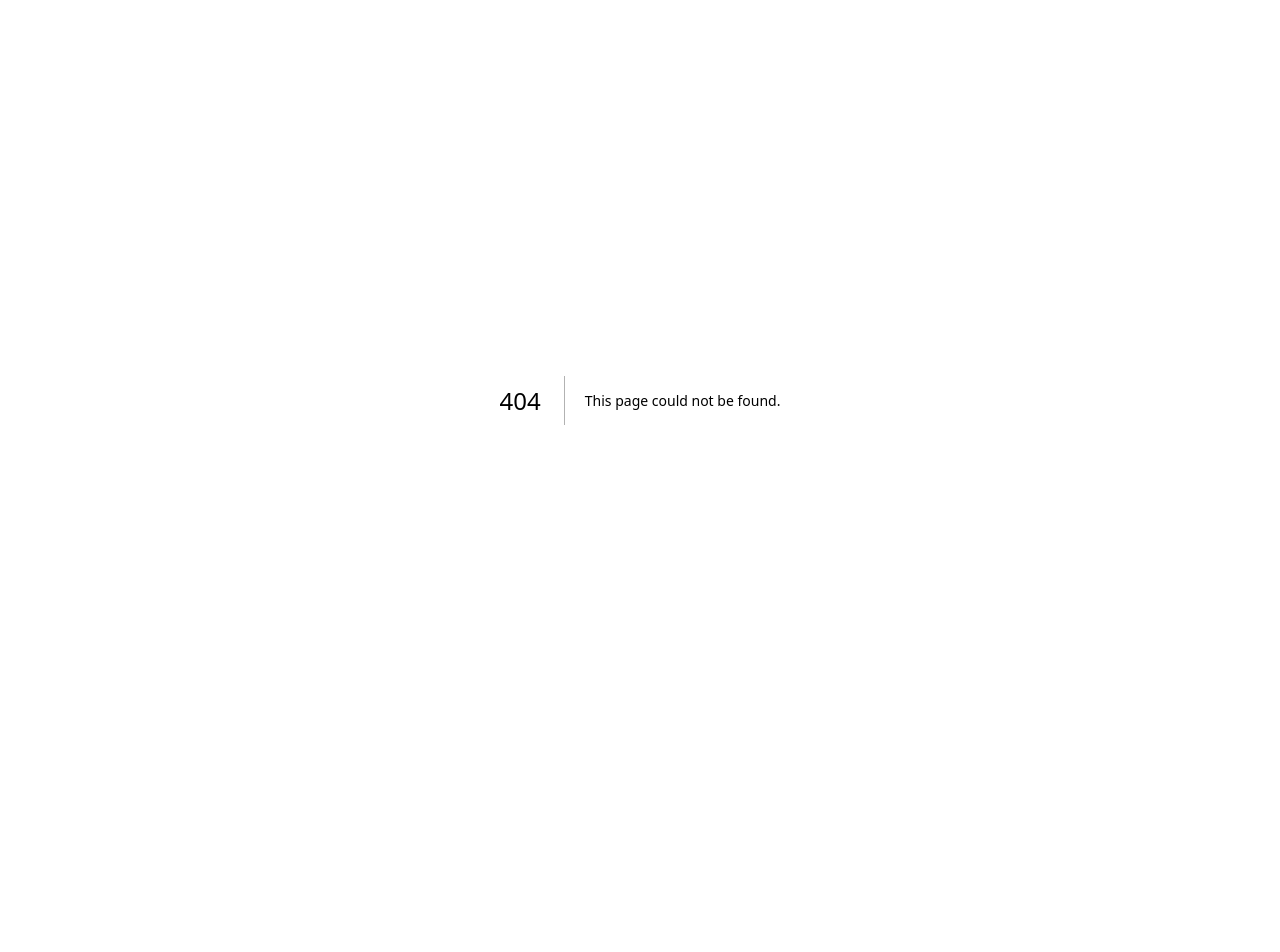
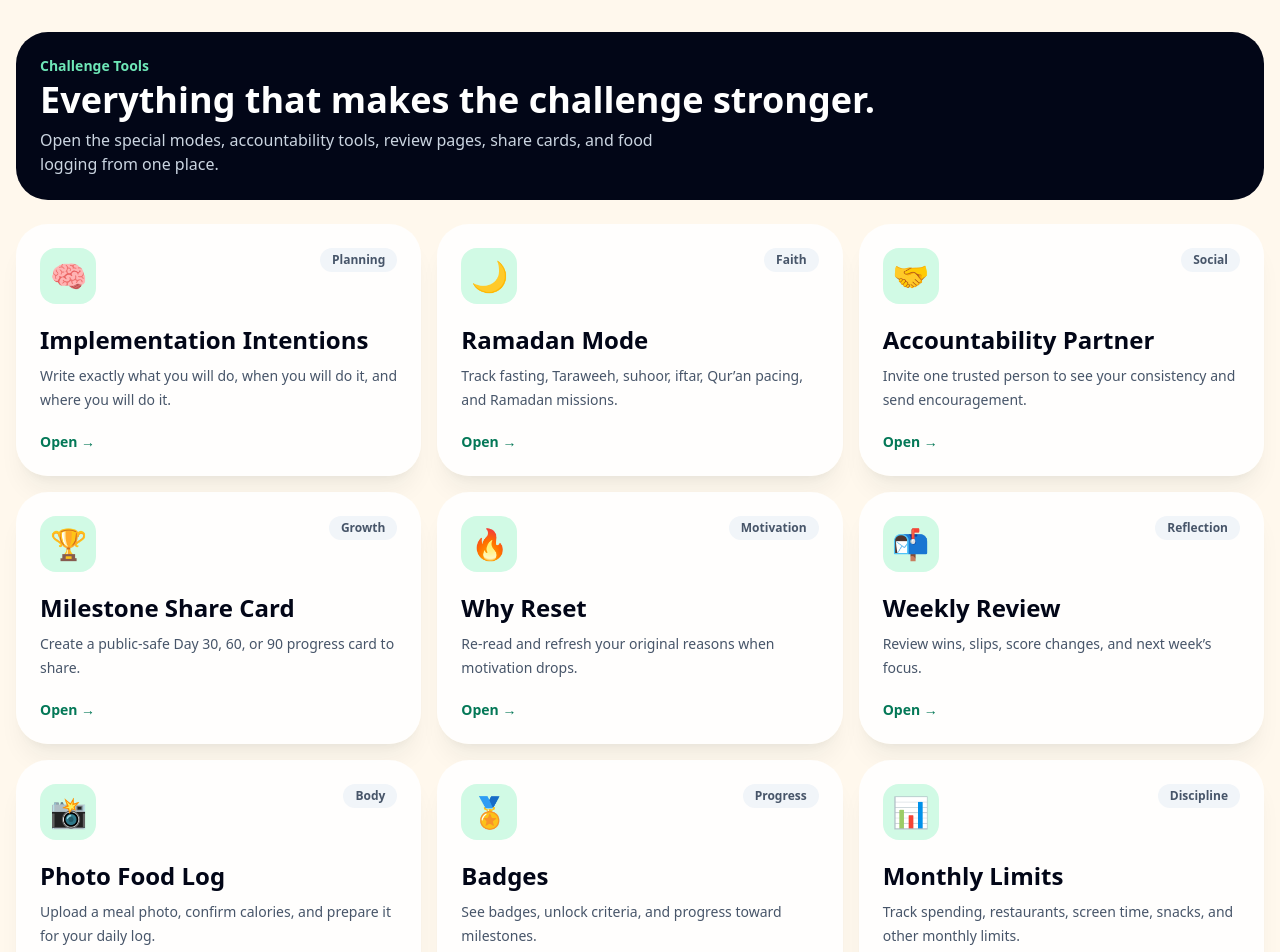
Before and after one commit to hxhhxxs/The-Challenge-, a Next.js app: page /tools in a window 1280 px wide. Before the commit this address had no page. Shown: the top 952 px of the page. Before the commit the page ends 800 px from the top, so only its background shows below. Built offline with nearby package versions, Linux system fonts and the light colour scheme.

Commit message:
Add Challenge Tools hub page

```diff
--- /dev/null
+++ b/app/tools/page.tsx
@@ -0,0 +1,114 @@
+import Link from "next/link";
+import { cardClass, pageBg } from "@/lib/challenge-ui";
+
+const tools = [
+  {
+    title: "Implementation Intentions",
+    href: "/intentions",
+    icon: "🧠",
+    description: "Write exactly what you will do, when you will do it, and where you will do it.",
+    tag: "Planning",
+  },
+  {
+    title: "Ramadan Mode",
+    href: "/ramadan",
+    icon: "🌙",
+    description: "Track fasting, Taraweeh, suhoor, iftar, Qur’an pacing, and Ramadan missions.",
+    tag: "Faith",
+  },
+  {
+    title: "Accountability Partner",
+    href: "/partner",
+    icon: "🤝",
+    description: "Invite one trusted person to see your consistency and send encouragement.",
+    tag: "Social",
+  },
+  {
+    title: "Milestone Share Card",
+    href: "/share-card",
+    icon: "🏆",
+    description: "Create a public-safe Day 30, 60, or 90 progress card to share.",
+    tag: "Growth",
+  },
+  {
+    title: "Why Reset",
+    href: "/why-reset",
+    icon: "🔥",
+    description: "Re-read and refresh your original reasons when motivation drops.",
+    tag: "Motivation",
+  },
+  {
+    title: "Weekly Review",
+    href: "/weekly-review",
+    icon: "📬",
+    description: "Review wins, slips, score changes, and next week’s focus.",
+    tag: "Reflection",
+  },
+  {
+    title: "Photo Food Log",
+    href: "/food-photo",
+    icon: "📸",
+    description: "Upload a meal photo, confirm calories, and prepare it for your daily log.",
+    tag: "Body",
+  },
+  {
+    title: "Badges",
+    href: "/badges",
+    icon: "🏅",
+    description: "See badges, unlock criteria, and progress toward milestones.",
+    tag: "Progress",
+  },
+  {
+    title: "Monthly Limits",
+    href: "/limits",
+    icon: "📊",
+    description: "Track spending, restaurants, screen time, snacks, and other monthly limits.",
+    tag: "Discipline",
+  },
+];
+
+export default function ToolsPage() {
+  return (
+    <main className={pageBg}>
+      <div className="mx-auto max-w-7xl space-y-6">
+        <section className="rounded-[2rem] bg-slate-950 p-6 text-white">
+          <p className="text-sm font-bold text-emerald-300">Challenge Tools</p>
+          <h1 className="mt-1 text-4xl font-black">Everything that makes the challenge stronger.</h1>
+          <p className="mt-2 max-w-2xl text-slate-300">
+            Open the special modes, accountability tools, review pages, share cards, and food logging from one place.
+          </p>
+        </section>
+
+        <section className="grid gap-4 md:grid-cols-2 lg:grid-cols-3">
+          {tools.map((tool) => (
+            <Link key={tool.href} href={tool.href} className={`${cardClass} group transition hover:-translate-y-1 hover:shadow-2xl`}>
+              <div className="flex items-start justify-between gap-4">
+                <div className="flex h-14 w-14 items-center justify-center rounded-2xl bg-emerald-100 text-3xl">
+                  {tool.icon}
+                </div>
+                <span className="rounded-full bg-slate-100 px-3 py-1 text-xs font-black text-slate-600 group-hover:bg-emerald-100 group-hover:text-emerald-800">
+                  {tool.tag}
+                </span>
+              </div>
+              <h2 className="mt-5 text-2xl font-black text-slate-950">{tool.title}</h2>
+              <p className="mt-2 text-sm leading-6 text-slate-600">{tool.description}</p>
+              <p className="mt-5 text-sm font-black text-emerald-700">Open →</p>
+            </Link>
+          ))}
+        </section>
+
+        <section className="rounded-[2rem] bg-emerald-100 p-5 text-emerald-950">
+          <p className="font-black">Next backend step</p>
+          <p className="mt-1 text-sm font-semibold">
+            These tools are now accessible. The next build layer is saving each tool’s data into Supabase and connecting the results back into the dashboard score.
+          </p>
+        </section>
+
+        <div className="flex flex-wrap gap-3">
+          <Link href="/dashboard" className="rounded-full bg-slate-950 px-5 py-3 font-black text-white">Back to dashboard</Link>
+          <Link href="/landing" className="rounded-full bg-emerald-600 px-5 py-3 font-black text-white">Landing page</Link>
+        </div>
+      </div>
+    </main>
+  );
+}
```
